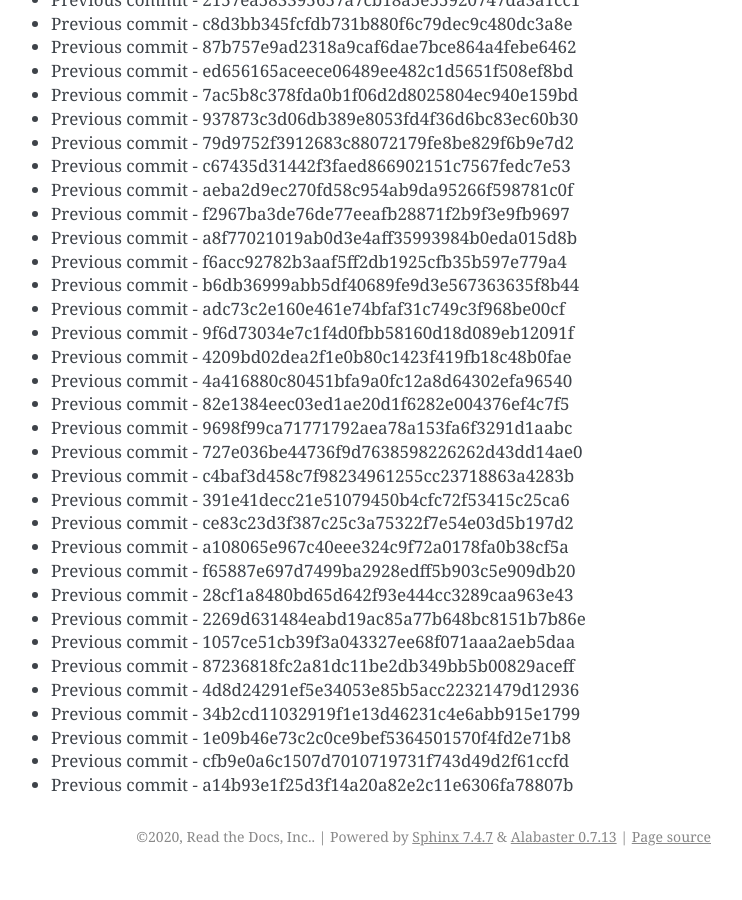
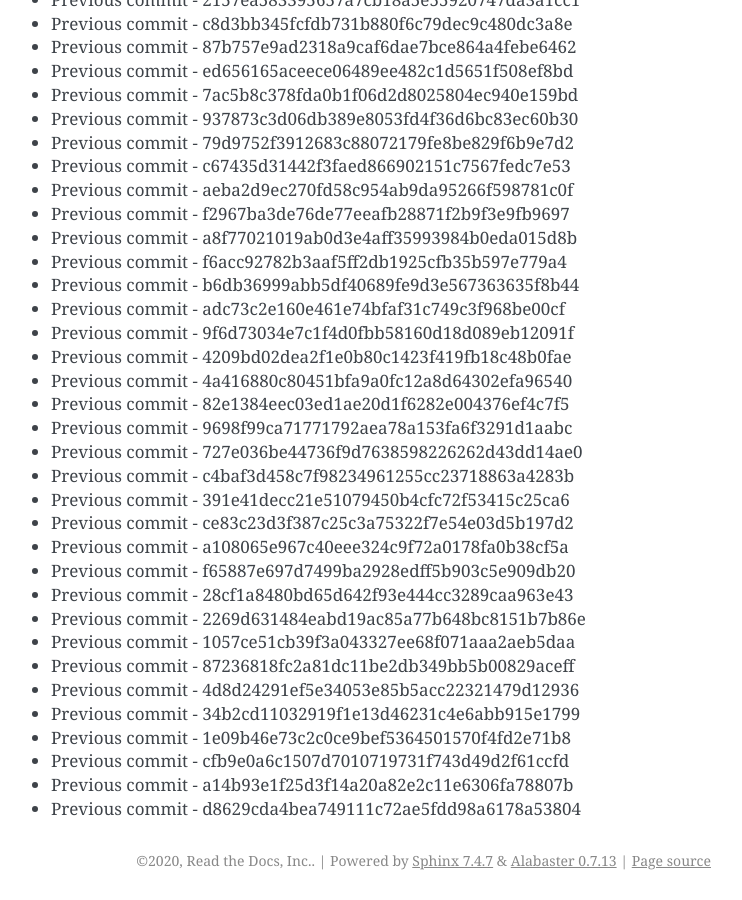
Before and after one commit to readthedocs/rtd-git-stresstest, a Sphinx documentation site: the page built from docs/updates.rst, in a window 1280 px wide and 900 px high, scrolled down 71023 px. Shown: the whole window, without its empty margins (399-1141 px from the left). Built offline with Sphinx 7.4.7, drawn with Linux system fonts in a browser that asks for light colours; before the commit the page ends 71899 px from its top, so only the background shows below that.

Commit message:
Generating commit from previous: d8629cda4bea749111c72ae5fdd98a6178a53804

```diff
--- a/docs/updates.rst
+++ b/docs/updates.rst
@@ -3016,3 +3016,4 @@ It can be tested for any performance characteristics.
 * Previous commit - 1e09b46e73c2c0ce9bef5364501570f4fd2e71b8
 * Previous commit - cfb9e0a6c1507d7010719731f743d49d2f61ccfd
 * Previous commit - a14b93e1f25d3f14a20a82e2c11e6306fa78807b
+* Previous commit - d8629cda4bea749111c72ae5fdd98a6178a53804
```
